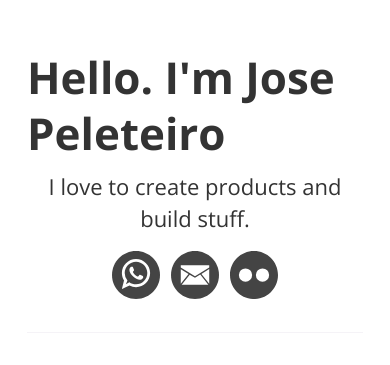
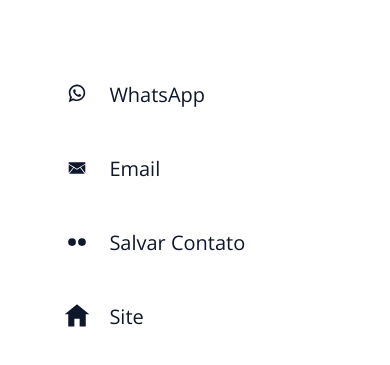
Before and after one commit to peleteiro/site, an Astro site: page /vcard in a window 390 px wide. Shown: the part 217-582 px from the top of the page. Built offline with nearby package versions, Linux system fonts and the light colour scheme; Astro itself is replaced by a stand-in of ours.

Commit message:
✨ feat: enhance personal site with vCard, SEO, and dark mode
This commit significantly updates the personal website by introducing a digital vCard, improving search engine optimization and social media sharing, and implementing a modern dark mode theme.

Changes:
- Implement digital vCard download functionality, accessible via `/vcard` redirect or direct link.
- Add comprehensive favicon and Open Graph/Twitter Card meta tags for better social media presence.
- Introduce dark mode support with system preference detection and class-based toggling.
- Update main page content to include Staff Software Engineer title and vCard download link.
- Correct image paths and set explicit dimensions for the avatar image.

Refactor:
- Migrate site styling to Tailwind CSS for better maintainability and responsiveness.
- Centralize custom font definitions (Fira Code) and implement preloading for improved performance.
- Remove inline CSS from `index.astro` in favor of utility classes defined in Tailwind.
- Update `Layout.astro` to integrate new font preloads and comprehensive favicon links.

Assets:
- Include new avatar images in JPG, PNG, and WEBP formats.
- Add the `peleteiro.vcf` file containing personal contact information.

Configuration:
- Create `public/_headers` to ensure proper `Content-Type` and `Content-Disposition` for vCard downloads.
- Add `tailwind.config.cjs` to configure Tailwind CSS with custom fonts and dark mode.
- Update `tsconfig.json` to include the new Tailwind configuration file.

```diff
--- a/src/layouts/Layout.astro
+++ b/src/layouts/Layout.astro
@@ -18,7 +18,7 @@ const {title = 'Jose Peleteiro', description = 'Personal space of Jose Peleteiro
     <title>{title}</title>
   </head>
   <body class="w-full m-0 overflow-x-hidden overflow-y-scroll font-sans text-[rgb(51,51,51)] bg-white antialiased">
-    <main class="flex flex-col min-h-screen items-center justify-center bg-white text-[rgb(51,51,51)] px-6">
+    <main class="flex flex-col min-h-dvh items-center justify-center bg-white text-[rgb(51,51,51)] px-6">
       <div class="w-full max-w-200">
         <slot />
       </div>
--- a/src/pages/vcard.astro
+++ b/src/pages/vcard.astro
@@ -3,53 +3,47 @@ import Layout from '../layouts/Layout.astro'
 ---
 
 <Layout title="Jose Peleteiro - Contato">
-  <h1
-    class="font-sans mt-0 mb-2 text-[rgb(51,51,51)] font-semibold leading-[1.27] [text-rendering:optimizeLegibility] text-[2.441rem]">
-    Hello. I'm Jose Peleteiro
-  </h1>
-  <div class="text-center">
-    <p class="font-sans text-[22px] m-0">I love to create products and build stuff.</p>
-  </div>
-  <ul class="flex items-center justify-center list-none my-2.5 mx-0 p-0">
-    <li class="inline-block m-1.25">
-      <a href="https://api.whatsapp.com/send?phone=5521992446550&text=Olá,%20Peleteiro!">
-        <svg width="48" height="48" viewBox="0 0 64 64">
-          <path
-            d="M32 0C14.327 0 0 14.327 0 32c0 17.673 14.327 32 32 32s32-14.327 32-32C64 14.327 49.673 0 32 0z"
-            fill="#444444"></path>
+  <div class="flex flex-col items-start justify-center gap-6 w-full max-w-62.5 mx-auto">
+    <a
+      href="https://api.whatsapp.com/send?phone=5521992446550&text=Olá,%20Peleteiro!"
+      target="_blank"
+      rel="noopener noreferrer"
+      class="flex flex-row items-center justify-start gap-4 w-full p-2 text-slate-900 hover:text-slate-500 hover:no-underline focus:no-underline transition-colors duration-200 font-medium text-[20px]">
+      <svg width="28" height="28" viewBox="0 0 64 64" class="fill-current">
         <path
           d="M30.488 31.657c-.96-.889-2.027-2.135-2.49-3.239-.071-.142-.213-.499 0-.783.426-.57.497-.605.96-1.138.321-.392.568-.747.463-1.067l-1.601-4.164c-.142-.284-.568-.321-1.067-.355-.426 0-.889 0-1.209.071-.712.25-2.169 2.171-2.348 3.559-.392 3.023 2.348 7.045 5.085 9.537 2.739 2.526 6.972 4.911 9.959 4.235 1.388-.321 3.165-1.922 3.307-2.668.071-.321.037-.781-.037-1.209-.034-.497-.142-.854-.428-.996l-3.626-1.674c-.321-.179-.641-.037-.96.357-.392.534-.57.747-1.031 1.317-.25.321-.426.534-.71.568-.321.071-.747-.108-.818-.108-1.138-.393-2.452-1.355-3.449-2.243zM18.539 44.432l2.064-5.231a15.033 15.033 0 01-3.662-9.858c0-8.326 6.757-15.052 15.08-15.052 8.321 0 15.044 6.727 15.044 15.052 0 8.328-6.722 15.087-15.044 15.087-3.344 0-6.402-1.067-8.891-2.918l-4.591 2.92zm-2.526-5.126l-2.845 11.388 10.172-4.626a18.76 18.76 0 008.678 2.135c10.385 0 18.814-8.433 18.814-18.859 0-10.389-8.429-18.822-18.814-18.822-10.421 0-18.85 8.433-18.85 18.822 0 3.664 1.067 7.081 2.845 9.962z"
-            fill="#FFF"></path>
+        ></path>
       </svg>
+      WhatsApp
     </a>
-    </li>
-    <li class="inline-block m-1.25">
-      <a href="mailto:jose@peleteiro.net">
-        <svg width="48" height="48" viewBox="0 0 32 32">
-          <path
-            d="M16 0C7.163 0 0 7.163 0 16c0 8.836 7.163 16 16 16s16-7.164 16-16c0-8.837-7.163-16-16-16z"
-            fill="#444444"></path>
-          <g fill="#FFF">
-            <path d="M6.518 21.815l5.189-6.524-5.189-3.172zM19.5 15.746l-3.511 2.162-3.517-2.15L7.11 22.5h17.757z"
-            ></path>
+
+    <a
+      href="mailto:jose@peleteiro.net"
+      class="flex flex-row items-center justify-start gap-4 w-full p-2 text-slate-900 hover:text-slate-500 hover:no-underline focus:no-underline transition-colors duration-200 font-medium text-[20px]">
+      <svg width="28" height="28" viewBox="0 0 32 32" class="fill-current">
+        <path d="M6.518 21.815l5.189-6.524-5.189-3.172zM19.5 15.746l-3.511 2.162-3.517-2.15L7.11 22.5h17.757z"></path>
         <path d="M15.988 16.864l9.494-5.847V9.5H6.518v1.576zM20.263 15.276l5.219 6.567v-9.781z"></path>
-          </g>
       </svg>
+      Email
     </a>
-    </li>
-    <li class="inline-block m-1.25">
-      <a href="/vcard.vcf">
-        <svg width="48" height="48" viewBox="0 0 32 32">
-          <path
-            d="M16 .016c-8.837 0-16 7.163-16 16 0 8.836 7.163 16 16 16s16-7.164 16-16c0-8.837-7.163-16-16-16z"
-            fill="#444444"></path>
-          <g fill="#FFF">
+
+    <a
+      href="/assets/vcard.vcf"
+      class="flex flex-row items-center justify-start gap-4 w-full p-2 text-slate-900 hover:text-slate-500 hover:no-underline focus:no-underline transition-colors duration-200 font-medium text-[20px]">
+      <svg width="28" height="28" viewBox="0 0 32 32" class="fill-current">
         <circle cx="10.324" cy="16.016" r="4.415"></circle>
         <circle cx="21.676" cy="16.016" r="4.415"></circle>
-          </g>
       </svg>
+      Salvar Contato
     </a>
-    </li>
-  </ul>
-  <hr class="relative my-6 mx-0 border-0 border-t border-solid border-[#f5f3f7]" />
+
+    <a
+      href="/"
+      class="flex flex-row items-center justify-start gap-4 w-full p-2 text-slate-900 hover:text-slate-500 hover:no-underline focus:no-underline transition-colors duration-200 font-medium text-[20px]">
+      <svg width="28" height="28" viewBox="0 0 32 32" class="fill-current">
+        <path d="M16 2.5L2 14h4v14h7V19h6v9h7V14h4z"></path>
+      </svg>
+      Site
+    </a>
+  </div>
 </Layout>
```
Also changed, not shown: public/assets/avatar.jpg (added), public/assets/avatar.png (added), public/assets/avatar.webp (added), 4 other files. Lines whose indentation alone changed are shown as unchanged.
